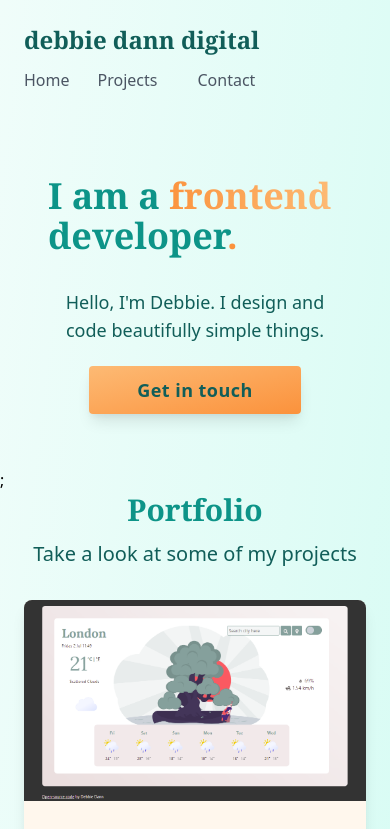
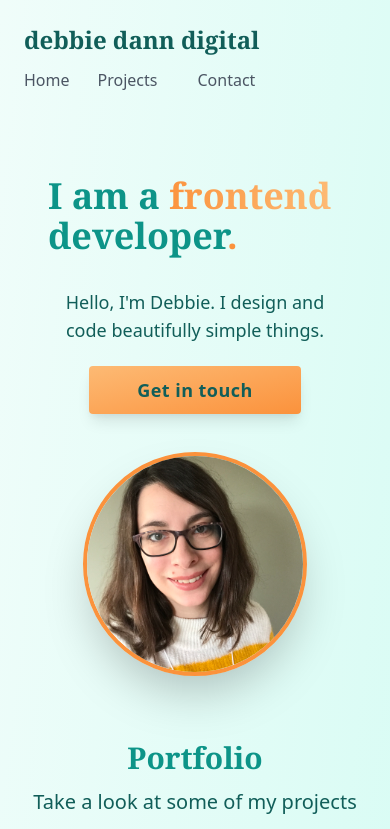
Before and after one commit to hellodeborahuk/React-portfolio, a React (Create React App) app: page / in a window 390 px wide. Shown: the top 829 px of the page. Built offline with nearby package versions, Linux system fonts and the light colour scheme.

Commit message:
Updated image on mobile

```diff
--- a/src/home.js
+++ b/src/home.js
@@ -3,6 +3,8 @@ import React from "react";
 import { Link } from "react-router-dom";
 import ProjectList from "./ProjectList";
 import Social from "./Social";
+
+
 
 function Home() {
     return (
@@ -13,6 +15,7 @@ function Home() {
           container
           mx-auto
           flex
+          flex-wrap
           px-6
           lg:px-0
           py-6
@@ -73,15 +76,17 @@ function Home() {
               Get in touch
             </Link>
           </div>
-          <div className="p-6 hidden lg:inline-block">
+          <div className="p-6">
             <img
               src="/media/debbie.jpg"
               alt="debbie"
-              className="rounded-full h-80 w-80 shadow-2xl border-4 border-orange-400"
+              className="rounded-full h-56 w-56 lg:h-80 lg:w-80 shadow-2xl border-4 border-orange-400"
             />
           </div>
         </div>
-        ;{/* PROJECTS */}
+
+
+        {/* PROJECTS */}
         <div className="container mx-auto mb-16 px-6 lg:px-0 lg:w-9/12">
           <div className="text-center">
             <h2 className="font-serif font-extrabold text-3xl lg:text-5xl mb-3 text-teal-600">
```
